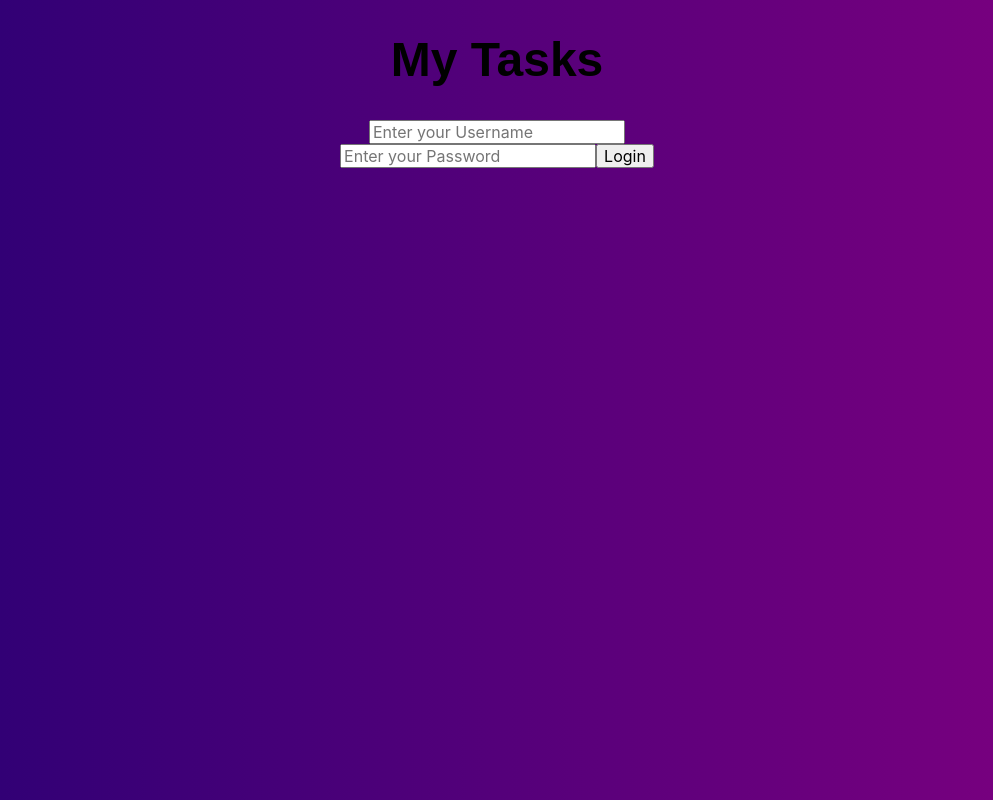
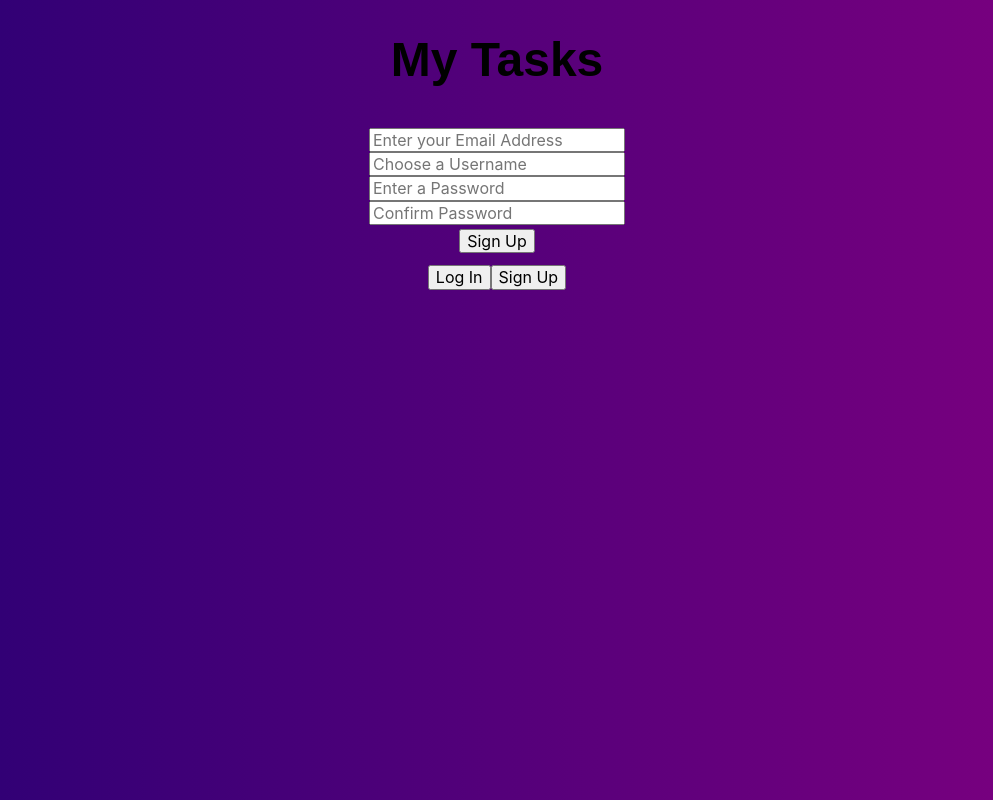
Before and after one commit to BSalemi/MyTasks, a React (Create React App) app: page /signup in a window 1280 px wide. Shown: the whole page, without its empty margins (143-1136 px from the left). Built offline with nearby package versions, Linux system fonts and the light colour scheme.

Commit message:
Deleted UserContainer component as it was unnecessary. Added Route and Link tags in App.js that link to the login and signup routes when the corresponding button is clicked. Used render in Route tags to pass props from App.js to LoginForm and SignupForm components

```diff
--- a/src/App.js
+++ b/src/App.js
@@ -1,10 +1,10 @@
 import React from 'react';
 import TasksContainer from './containers/TasksContainer.js'
-import UserContainer from './containers/UserContainer.js'
+import Clock from './components/Clock'
 import LoginForm from './components/LoginForm'
-import SignupForm from './components/SignupForm'
-import Clock from './components/Clock'
-import { BrowserRouter as Router, Route, Link } from 'react-router-dom';
+import SignupForm from './components/SignupForm.js';
+import { BrowserRouter as Switch, Route, Link } from 'react-router-dom';
+
 
 
 
@@ -34,10 +34,14 @@ class App extends React.Component{
             </>
           :
             <>
-            <UserContainer updateLoggedInUser={this.updateLoggedInUser}/>
-            <Route exact path="/login" component={LoginForm} />
-            <Route exact path="/signup" component={SignupForm}/>
+
+            {/* Find a way to hide the buttons when clicked. Change from component to render in Route tag and pass in props. Delete UserContainer component it is unnecessary. */}
+            <Route exact path="/login"  render={(routeProps)=> <LoginForm {...routeProps} updateLoggedInUser={this.updateLoggedInUser}/>}/>
+            <Route exact path="/signup" render={(routeProps)=> <SignupForm {...routeProps} updateLoggedInUser={this.updateLoggedInUser}/>}/>
+            <Link to="/login"><button>Log In</button></Link>
+            <Link to="/signup"><button>Sign Up</button></Link>
             </>}
+
       </div>
     )
   }
--- a/src/components/LoginForm.js
+++ b/src/components/LoginForm.js
@@ -34,6 +34,7 @@ class LoginForm extends React.Component{
         .then((userId) => {
             if(userId){
                 localStorage.loggedIn = userId
+                this.props.updateLoggedInUser(localStorage.loggedIn)
                 this.props.history.push("/")
             } else {
                 return "Username or Password is Incorrect."
@@ -46,14 +47,12 @@ class LoginForm extends React.Component{
     render(){
         return(
             <div id="login-form">
-                {localStorage.loggedIn !== undefined ? null :
                 <form onSubmit={event => this.logInUser(event)}>
                     <input type="text" name="username" placeholder="Enter your Username" value={this.state.username} onChange={event => this.handleOnChange(event)}/>
                     <br/>
                     <input type="password" name="password" placeholder="Enter your Password" value={this.state.password} onChange={event => this.handleOnChange(event)}/>
                     <input type="submit" value="Login"/>
                 </form>
-                }
             </div>
         )
     }
--- a/src/components/SignupForm.js
+++ b/src/components/SignupForm.js
@@ -46,8 +46,7 @@ class SignupForm extends React.Component {
     render(){
         return(
             <div id="signup-form">
-                {localStorage.loggedIn !== "undefined" ? null :
-                    <form onSubmit={event => this.handleOnSubmit(event)} className="pa2 ba br1">
+                    <form onSubmit={event => this.handleOnSubmit(event)} className="pa2">
                         <input type="email" name="emailAddress" placeholder="Enter your Email Address" value={this.state.emailAddress} onChange={event => this.handleOnChange(event)}/>
                         <br/>
                         <input type="text" name="username" placeholder="Choose a Username" value={this.state.username} onChange={event => this.handleOnChange(event)}/>
@@ -58,7 +57,6 @@ class SignupForm extends React.Component {
                         <br/>
                         <input type="submit" value="Sign Up" className="ma1"/>
                     </form>
-                }
             </div>
         )
     }
--- a/src/components/TaskForm.js
+++ b/src/components/TaskForm.js
@@ -1,6 +1,6 @@
 import React from 'react';
 import {TASKS_URL} from '../constants.js'
-import { trackPromise } from 'react-promise-tracker';
+
 
 class TaskForm extends React.Component{
 
--- a/src/containers/UserContainer.js
+++ /dev/null
@@ -1,18 +0,0 @@
-import React from 'react';
-import SignupForm from '../components/SignupForm.js';
-import LoginForm from '../components/LoginForm.js';
-
-class UserContainer extends React.Component{
-
-    render(){
-
-        return(
-            <div id="user-container">
-                <SignupForm updateLoggedInUser={this.props.updateLoggedInUser}/>
-                <LoginForm updateLoggedInUser={this.props.updateLoggedInUser}/>
-            </div>
-        )
-    }
-}
-
-export default UserContainer
```
Lines whose indentation alone changed are shown as unchanged.
